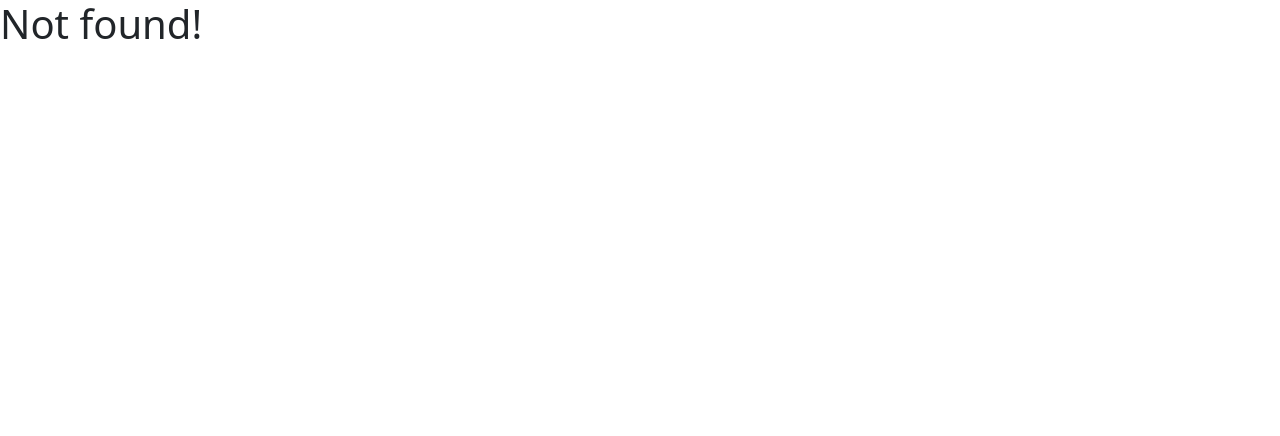
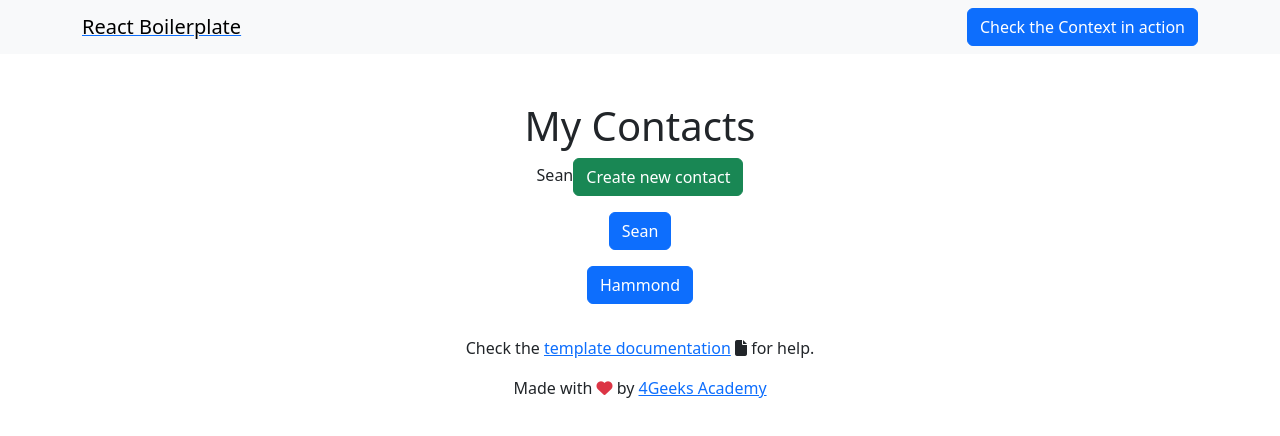
Before and after one commit to 4GeeksAcademy/sean-hammond-contact-list, a React (Vite) app: page /home in a window 1280 px wide. Before the commit this address had no page. Shown: the top 436 px of the page. Built offline with nearby package versions, Linux system fonts and the light colour scheme; no server answers.

Commit message:
Got the Link tag to work by adding route. Also styled buttons.

```diff
--- a/src/index.css
+++ b/src/index.css
@@ -0,0 +1,4 @@
+button a {
+    color: inherit;
+    text-decoration: none;
+}
--- a/src/pages/CreateContact.jsx
+++ b/src/pages/CreateContact.jsx
@@ -1,5 +1,6 @@
 import React from "react";
 import useGlobalReducer from "../hooks/useGlobalReducer";
+import { Link } from "react-router-dom";
 
 export const CreateContact = () => {
   const { store, dispatch } = useGlobalReducer();
@@ -49,16 +50,17 @@ export const CreateContact = () => {
       <br />
 
       <button
+        className="btn btn-primary text-white"
         onClick={() => {
           createContacts();
         }}
-        href="Home.jsx"
       >
         Save contact
       </button>
       <br />
 
-      <a href="Home.jsx">Back to contact list</a>
+      <Link to="/">Back to contact list</Link>
+
     </div>
   );
 };
--- a/src/pages/Home.jsx
+++ b/src/pages/Home.jsx
@@ -35,12 +35,12 @@ export const Home = () => {
 
   return (
     <div className="text-center mt-5">
-      <h1>Hello Rigo!!</h1>
+      <h1>My Contacts</h1>
       {user}
-      <p>
-        <img src={rigoImageUrl} />
-      </p>
-      <Link to="/createcontact">Create new contact</Link>
+      <button className="btn btn-success text-white">
+        <Link to="/createcontact">Create new contact</Link>
+      </button>
+
 
       <div className="m-3">
         <button
--- a/src/routes.jsx
+++ b/src/routes.jsx
@@ -23,6 +23,7 @@ export const router = createBrowserRouter(
     <Route path="/" element={<Layout />} errorElement={<h1>Not found!</h1>}>
       {/* Nested Routes: Defines sub-routes within the BaseHome component. */}
       <Route path="/" element={<Home />} />
+      <Route path="/home" element={<Home />} />
       <Route path="/single/:theId" element={<Single />} />{" "}
       {/* Dynamic route for single items */}
       <Route path="/demo" element={<Demo />} />
```
